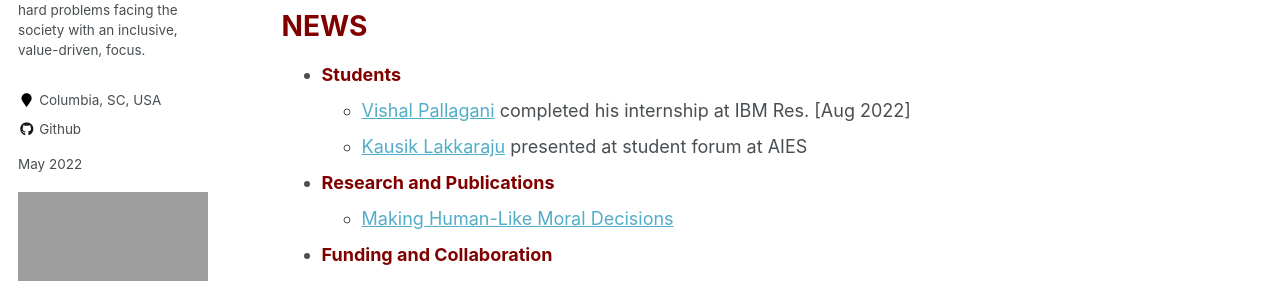
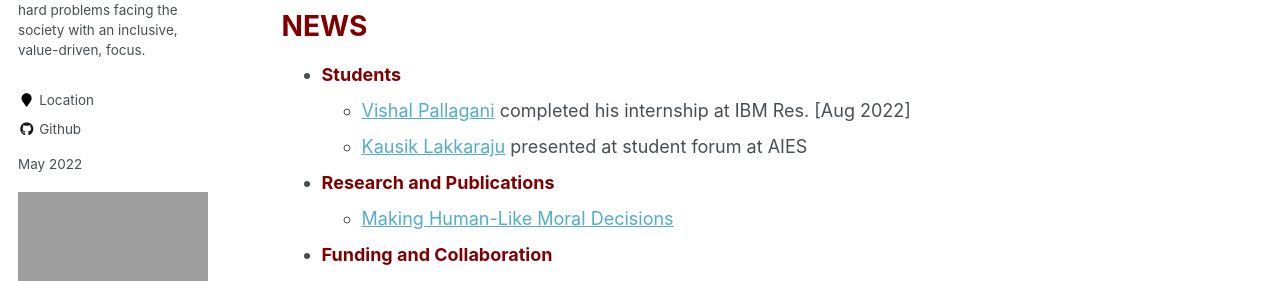
Before and after one commit to likitha-9/ai4society.github.io, a Jekyll site: the page built from _pages/about.md, in a window 1280 px wide. Shown: the part 309-590 px from the top of the page. Built offline with Jekyll 4.4.1, drawn with Linux system fonts in a browser that asks for light colours.

Commit message:
Fix Location and members

```diff
--- a/_config.yml
+++ b/_config.yml
@@ -84,7 +84,7 @@ author:
   avatar           : "ai.png"
   bio              : "We focus on innovating and applying AI techniques for hard problems
                       facing the society with an inclusive, value-driven, focus."
-  location         : "Columbia, SC, USA"
+  location         : "https://www.google.com/maps/dir/33.9945954,-81.0320225/aiisc/@33.9950302,-81.0344177,17z/data=!3m1!4b1!4m9!4m8!1m1!4e1!1m5!1m1!1s0x88f8bb336cf288a3:0x20e0315b3133bf1d!2m2!1d-81.0319499!2d33.9946829"
   image            : "team.jpg"
   image_2          : "group_pic.jpg"
   employer         :
--- a/_includes/author-profile.html
+++ b/_includes/author-profile.html
@@ -23,7 +23,7 @@
     <button class="btn btn--inverse">Follow</button>
     <ul class="author__urls social-icons">
       {% if author.location %}
-        <li><a href="https://www.google.com/maps/dir/33.9945954,-81.0320225/aiisc/@33.9950302,-81.0344177,17z/data=!3m1!4b1!4m9!4m8!1m1!4e1!1m5!1m1!1s0x88f8bb336cf288a3:0x20e0315b3133bf1d!2m2!1d-81.0319499!2d33.9946829"></a><i class="fa fa-fw fa-map-marker" aria-hidden="true"></i> Columbia, SC, USA</a></li>
+        <li><a href="{{ author.location }}"></a><i class="fa fa-fw fa-map-marker" aria-hidden="true"></i> Location</a></li>
       {% endif %}
       {% if author.employer %}
         <li><i class="fa fa-fw fa-map-marker" aria-hidden="true"></i> {{ author.employer }}</li>
```
